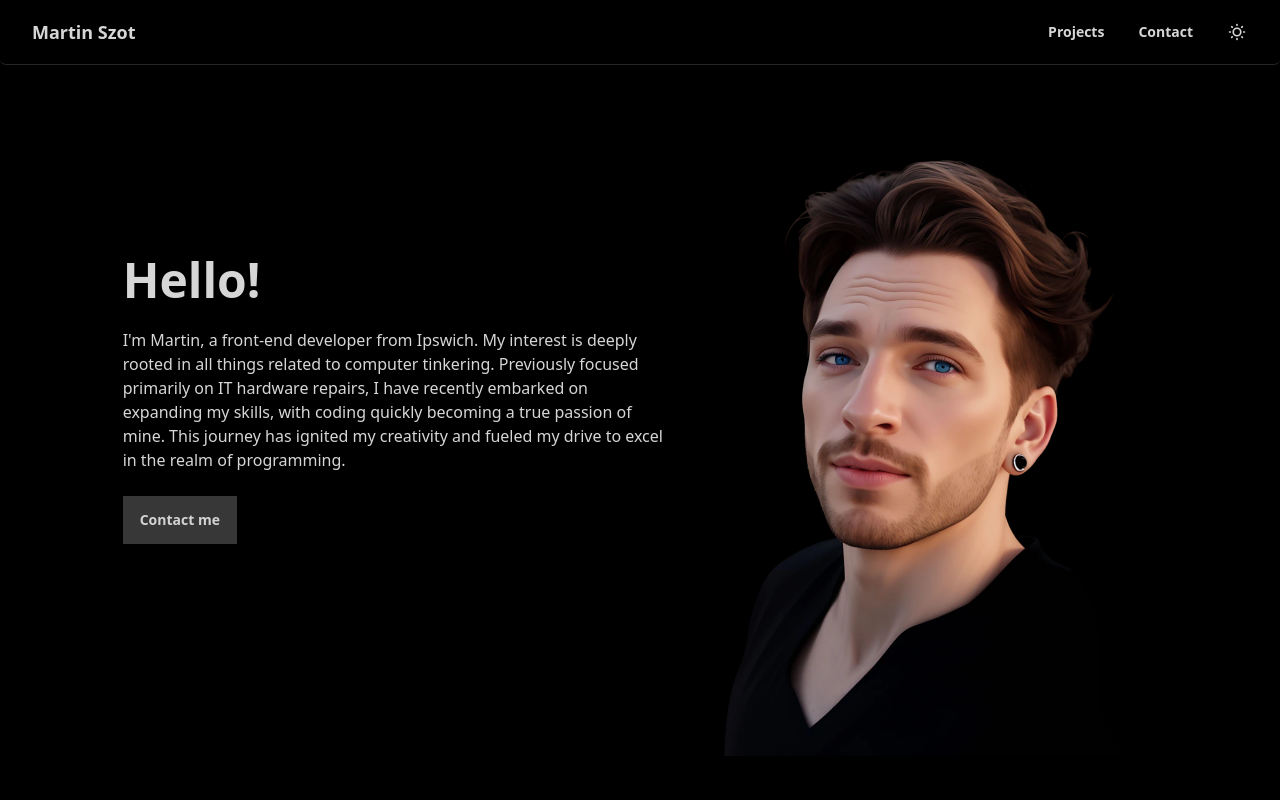
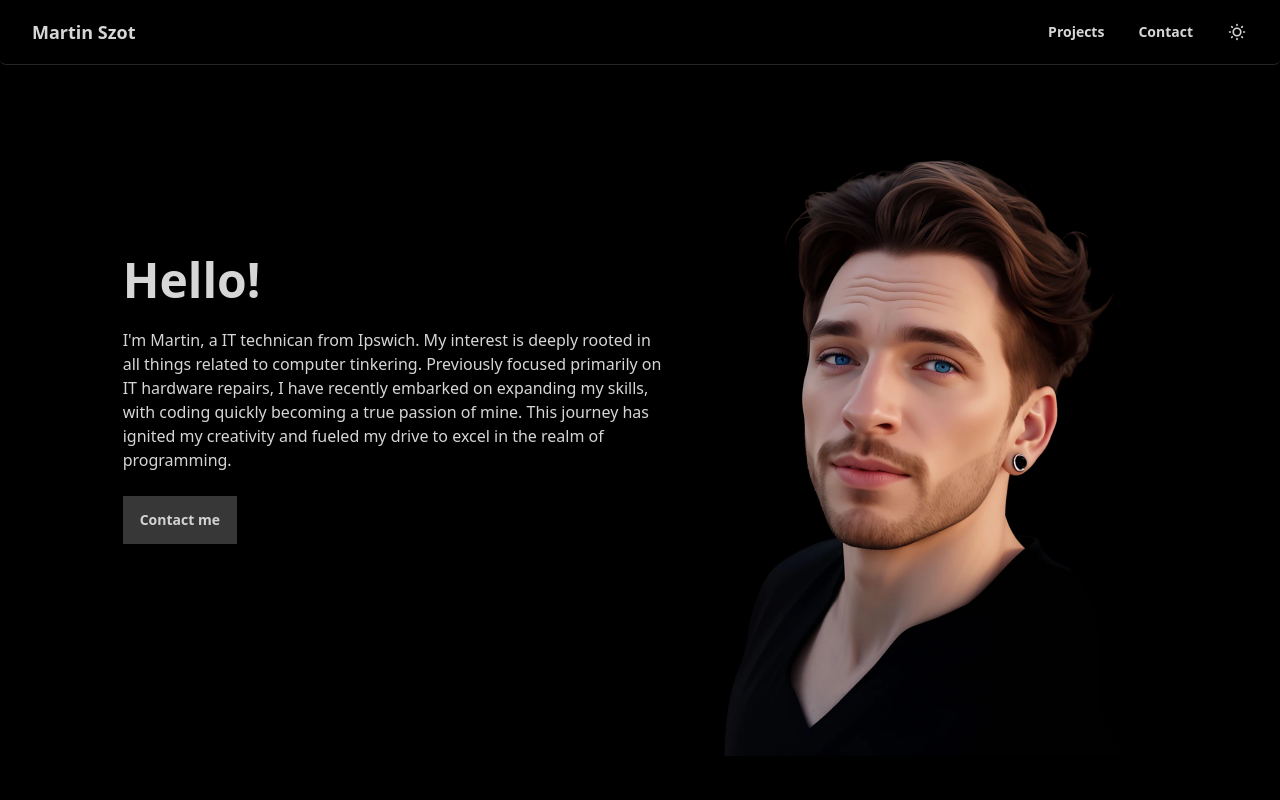
Before and after one commit to MSzoot/Portfolio, a React (Vite) app: page / in a window 1280 px wide. Shown: the top 800 px of the page. Built offline with nearby package versions, Linux system fonts and the light colour scheme.

Commit message:
title update

```diff
--- a/src/components/hero.jsx
+++ b/src/components/hero.jsx
@@ -7,12 +7,12 @@ export default function Hero() {
         <div className="w-10/12">
           <h1 className="text-5xl font-bold">Hello!</h1>
           <p className="py-6">
-            I'm Martin, a front-end developer from Ipswich. My interest is
-            deeply rooted in all things related to computer tinkering.
-            Previously focused primarily on IT hardware repairs, I have recently
-            embarked on expanding my skills, with coding quickly becoming a true
-            passion of mine. This journey has ignited my creativity and fueled
-            my drive to excel in the realm of programming.
+            I'm Martin, a IT technican from Ipswich. My interest is deeply
+            rooted in all things related to computer tinkering. Previously
+            focused primarily on IT hardware repairs, I have recently embarked
+            on expanding my skills, with coding quickly becoming a true passion
+            of mine. This journey has ignited my creativity and fueled my drive
+            to excel in the realm of programming.
           </p>
           <a className="btn-primary btn" href="#contact">
             Contact me
```
